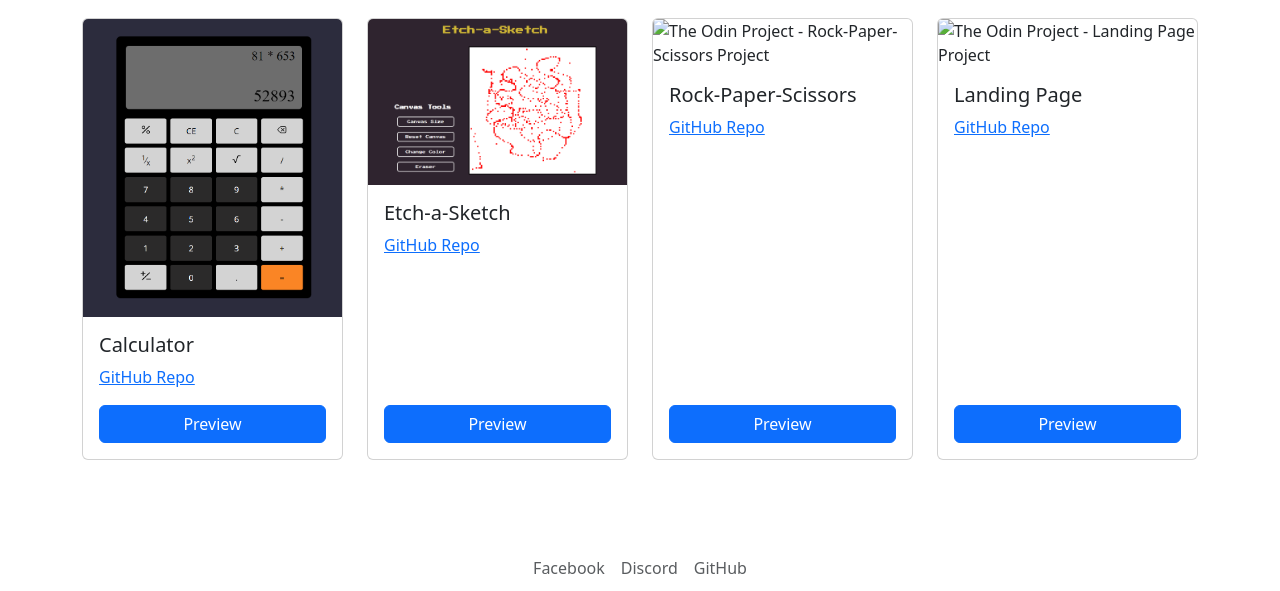
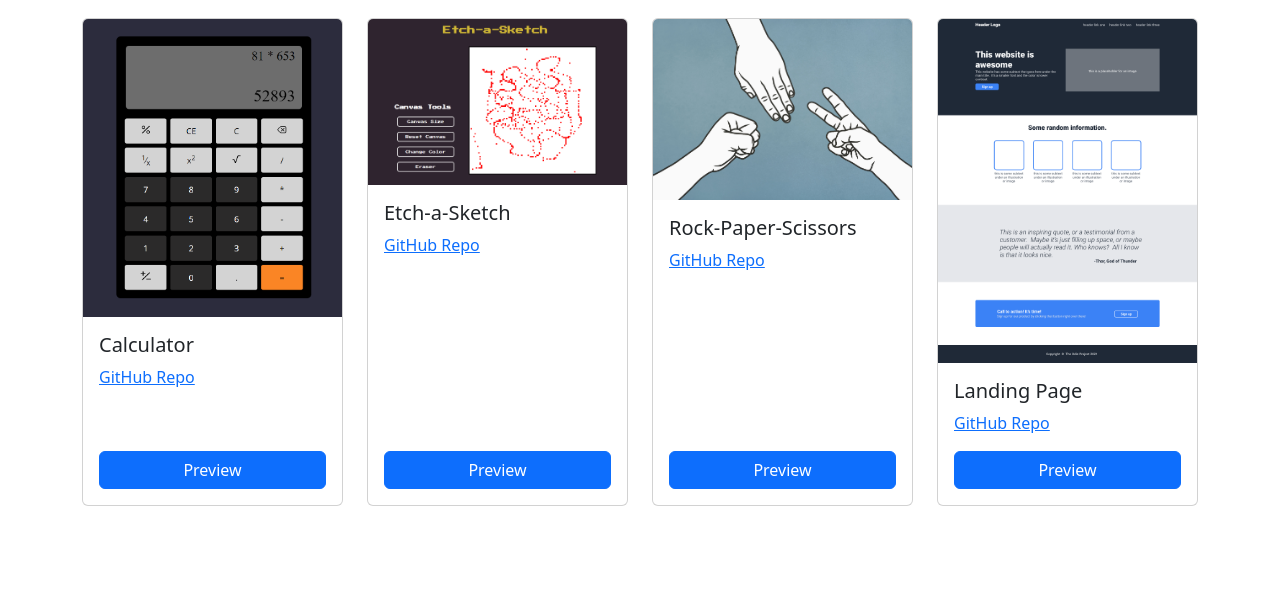
Before and after one commit to MatimotTheTimoters/s-itwb311la-responsive-portfolio, a plain HTML site: page src/projects.html in a window 1280 px wide. Shown: the part 177-768 px from the top of the page. Drawn offline with nearby package versions, Linux system fonts and the light colour scheme; files that its build step writes are made by us from their sources; the site is published under a folder, as on GitHub Pages, so addresses that start at the root find nothing.

Commit message:
Fix: update path to assets

```diff
--- a/src/projects.html
+++ b/src/projects.html
@@ -91,7 +91,7 @@
                 <!-- Rock-Paper-Scissors -->
                 <div class="col">
                     <div class="card h-100">
-                        <img src="/assets/rock-paper-scissors.png" class="card-img-top"
+                        <img src="../assets/rock-paper-scissors.png" class="card-img-top"
                             alt="The Odin Project - Rock-Paper-Scissors Project">
                         <div class="card-body d-flex flex-column">
                             <h5 class="card-title">Rock-Paper-Scissors</h5>
@@ -112,7 +112,7 @@
                 <!-- Landing Page -->
                 <div class="col">
                     <div class="card h-100">
-                        <img src="/assets/landing-page.png" class="card-img-top"
+                        <img src="../assets/landing-page.png" class="card-img-top"
                             alt="The Odin Project - Landing Page Project">
                         <div class="card-body d-flex flex-column">
                             <h5 class="card-title">Landing Page</h5>
```
